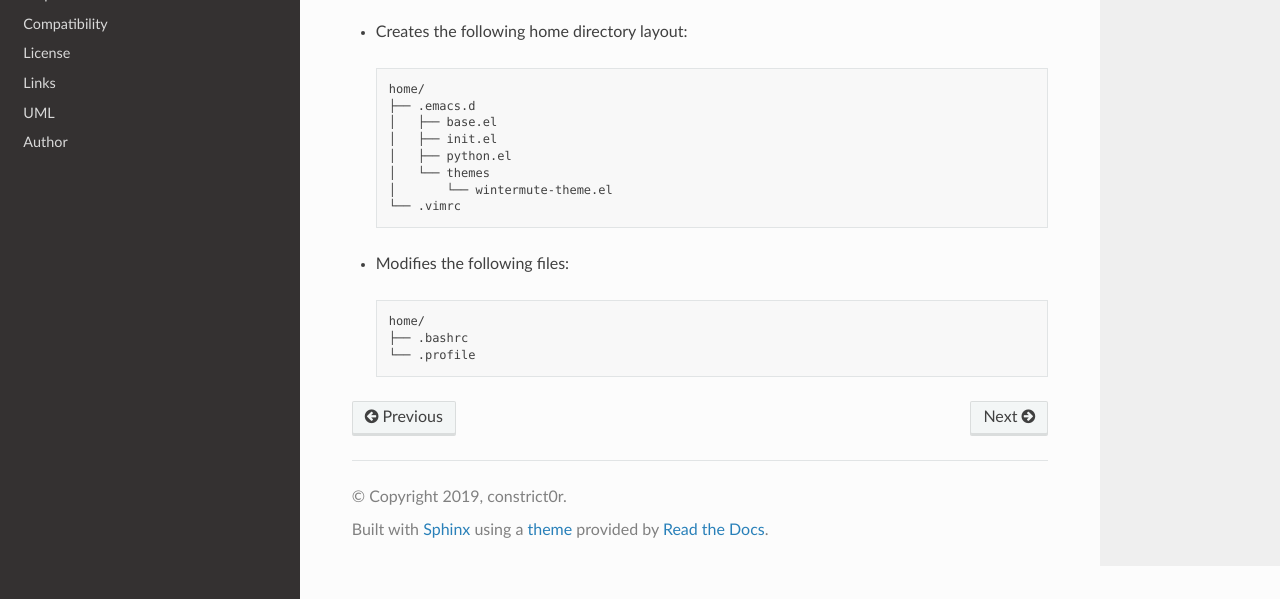
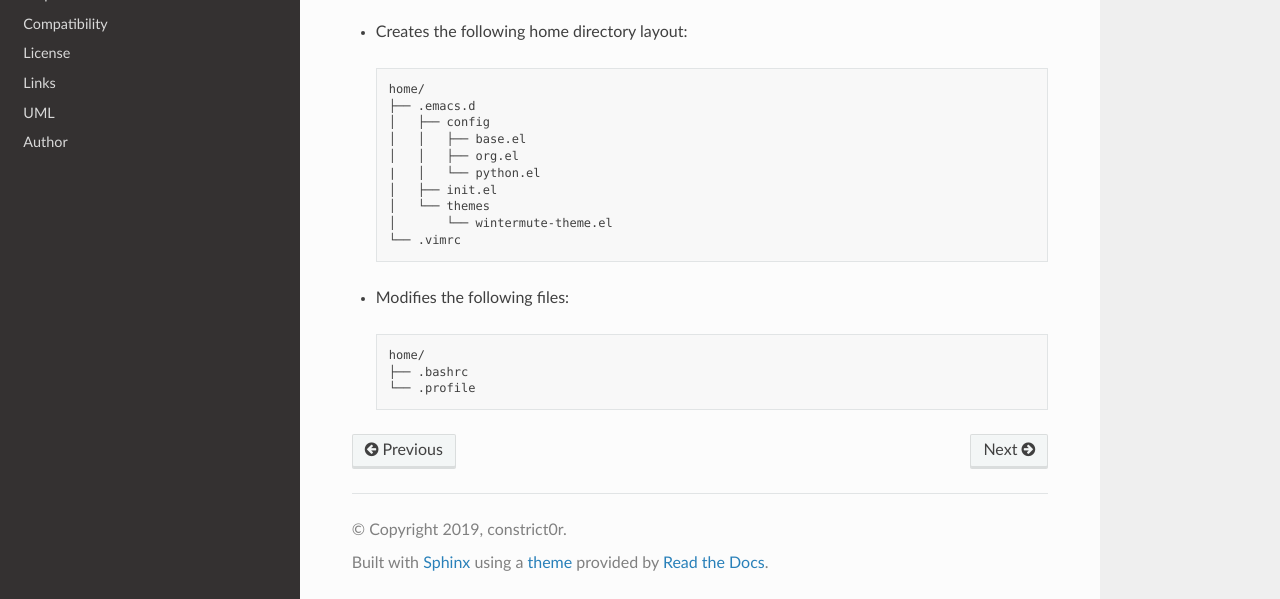
Before and after one commit to constrict0r/develpy, a Sphinx documentation site: the page built from docs/source/description.rst, in a window 1280 px wide and 900 px high, scrolled down 1375 px, cut to the strip 301-900 px from the top of the window. Built offline with Sphinx 7.4.7 and the Read the Docs theme 2.0.0, drawn with Linux system fonts in a browser that asks for light colours.

Commit message:
Updates created tree view

```diff
--- a/README.rst
+++ b/README.rst
@@ -308,9 +308,11 @@ By default this role applies the following configuration:
 
       home/
       ├── .emacs.d
-      │   ├── base.el
+      │   ├── config
+      │   │   ├── base.el
+      │   │   ├── org.el
+      |   │   └── python.el
       │   ├── init.el
-      │   ├── python.el
       │   └── themes
       │       └── wintermute-theme.el
       └── .vimrc
--- a/docs/source/description.rst
+++ b/docs/source/description.rst
@@ -65,9 +65,11 @@ By default this role applies the following configuration:
 
   home/
   ├── .emacs.d
-  │   ├── base.el
+  │   ├── config
+  │   │   ├── base.el
+  │   │   ├── org.el
+  |   │   └── python.el
   │   ├── init.el
-  │   ├── python.el
   │   └── themes
   │       └── wintermute-theme.el
   └── .vimrc
```
